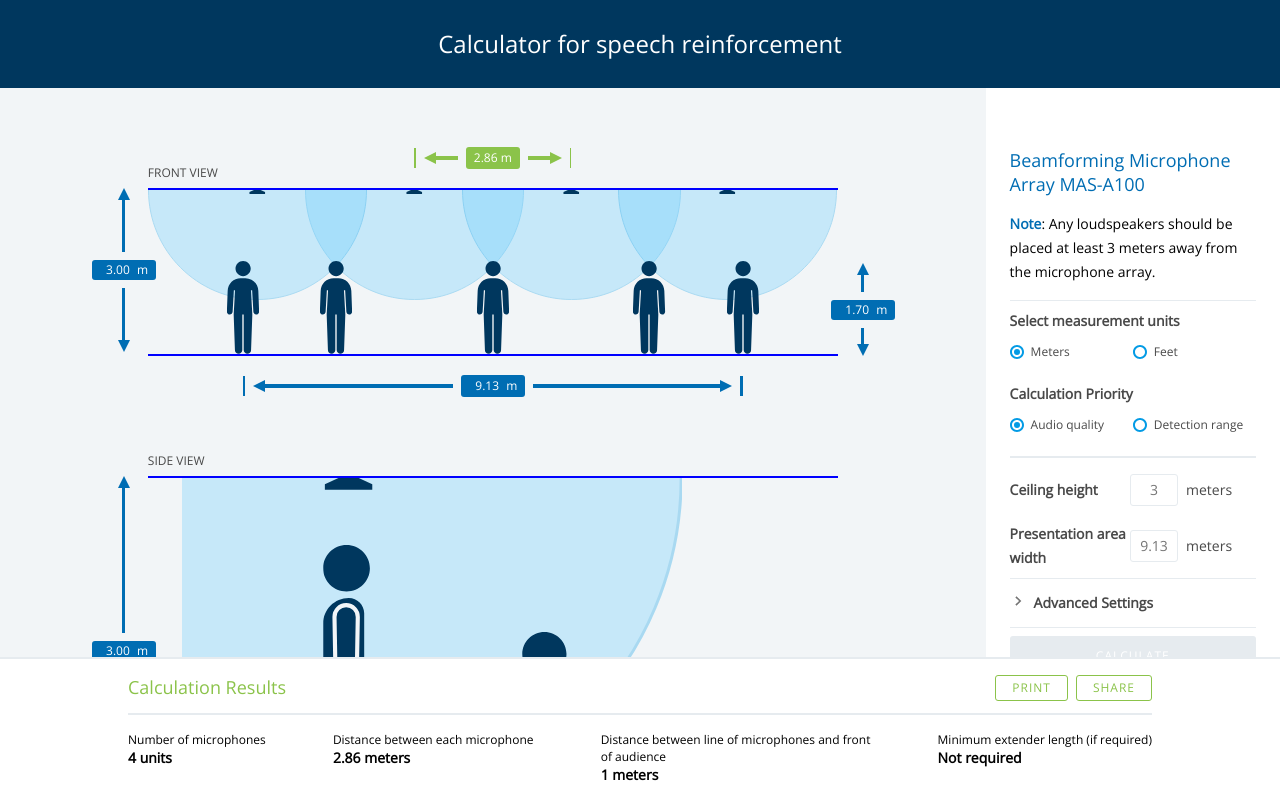
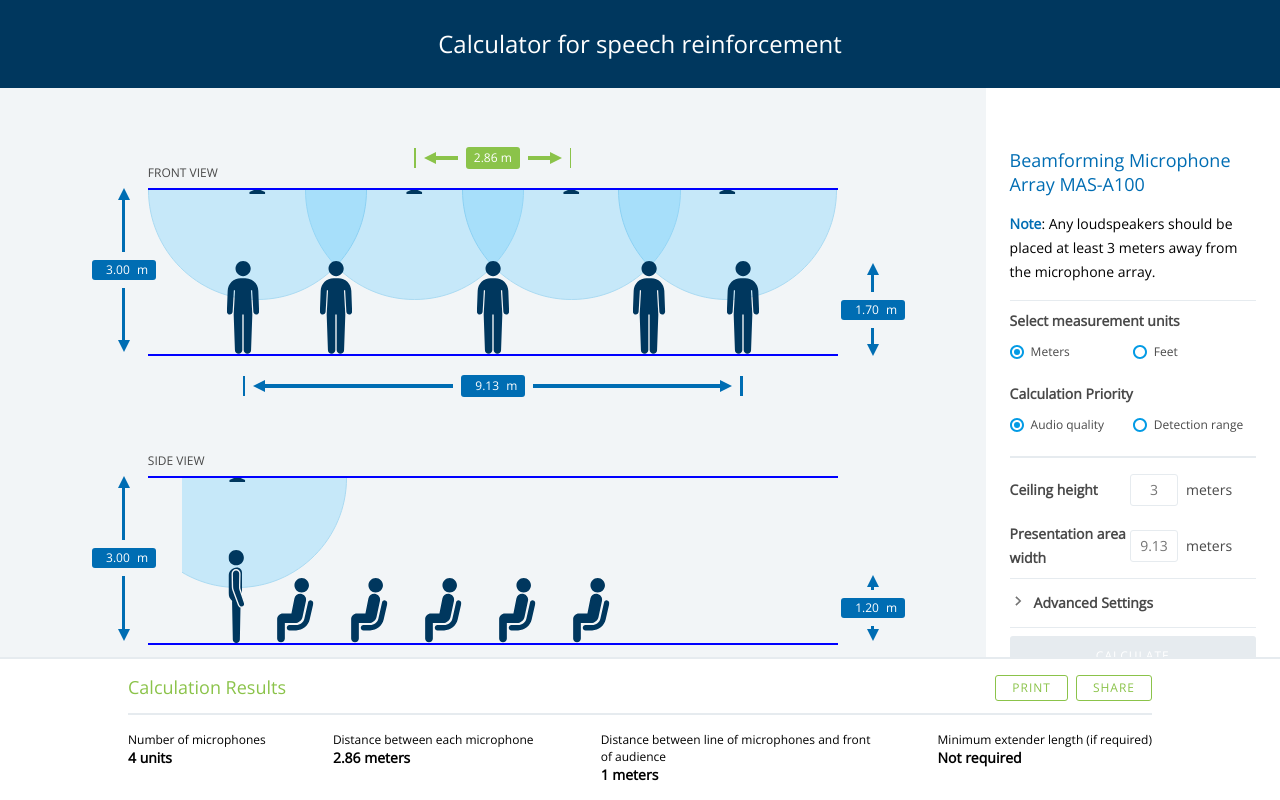
Before and after one commit to TE-9004062290/aerosmith-system-calculator, an Angular app: page / in a window 1280 px wide. Both pictures are taken after a click on the element "CALCULATE". Shown: the top 800 px of the page. Built offline with nearby package versions, Linux system fonts and the light colour scheme.

Commit message:
Keep side view presentation stage height equal to front view

```diff
--- a/src/app/components/graphical-stage/graphical-stage.component.html
+++ b/src/app/components/graphical-stage/graphical-stage.component.html
@@ -12,7 +12,7 @@
                     (updated)="updateInput('ceilingHeight', $event)"
                 ></app-measuring-stick>
             </div>
-            <div class="measuring-stick-overlay" style="position: absolute; bottom: 0; left: 85%">
+            <div class="measuring-stick-overlay" style="position: absolute; bottom: 0; left: 86%">
                 <app-measuring-stick orientation="vertical"
                     [height]="presenterWidth / graphicsService.presenterWidthHeight"
                     thinModeDirection="right"
@@ -25,7 +25,7 @@
                 ></app-measuring-stick>
             </div>
             <div *ngIf="calculatorService.hasFreshOutput && extenderLength > 0" class="measuring-stick-overlay" @animateOutputArea
-                style="position: absolute; top: 0; left: 85%">
+                style="position: absolute; top: 0; left: 86%">
                 <app-measuring-stick orientation="vertical"
                     [height]="extenderLength"
                     thinModeDirection="right"
@@ -110,9 +110,9 @@
         </div>
     </div>
     <div class="graphical-output-side">
-        <div #sideInfoWrapper class="stage-info-wrapper">
+        <div #sideInfoWrapper class="stage-info-wrapper" [ngStyle]="{'height': stageHeight + 'px'}">
             <div class="measuring-stick-overlay" style="position: absolute; top: 0; left: 10%;">
-                <app-measuring-stick orientation="vertical" [height]="350"
+                <app-measuring-stick orientation="vertical" [height]="stageHeight"
                     [isInput]="true"
                     [inputMin]="CalculatorMins.ceilingHeight"
                     [inputMax]="CalculatorMaxes.ceilingHeight"
@@ -120,8 +120,8 @@
                     (updated)="updateInput('ceilingHeight', $event)"
                 ></app-measuring-stick>
             </div>
-            <div class="measuring-stick-overlay" style="position: absolute; bottom: 0; left: 85%;">
-                <app-measuring-stick orientation="vertical" [height]="350 * calculatorService.audienceHeight / calculatorService.ceilingHeight"
+            <div class="measuring-stick-overlay" style="position: absolute; bottom: 0; left: 86%;">
+                <app-measuring-stick orientation="vertical" [height]="stageHeight * calculatorService.audienceHeight / calculatorService.ceilingHeight"
                     [isInput]="true"
                     thinModeDirection="right"
                     [inputMin]="CalculatorMins.audienceHeight"
@@ -134,7 +134,7 @@
             <div #sideWrapper class="stage-wrapper">
                 <div *ngIf="calculatorService.hasFreshOutput" @animateOutputArea
                     class="measuring-stick-overlay audience-distance-side"
-                    [ngStyle]="{'left': ((sideCapture / 2) + 43.28000000000003) + 'px'}">
+                    [ngStyle]="{'left': ((sideCapture / 2) + 54) + 'px'}">
                     <app-measuring-stick orientation="horizontal"
                         [width]="audienceDistance"
                         thinModeDirection="bottom"
@@ -162,7 +162,7 @@
                             </div>
                             <div *ngIf="calculatorService.hasFreshOutput" class="microphone-wrapper" @animateOutputArea
                                 [ngStyle]="{'width': (2 * sideCapture) + 'px', 'left': (sideCapture / 2) + 'px', 'position': 'absolute'}">
-                                <app-svg-microphone [calculationPriority]="calculatorService.calculationPriority" [extenderLength]="extenderSideLength"></app-svg-microphone>
+                                <app-svg-microphone [calculationPriority]="calculatorService.calculationPriority" [extenderLength]="extenderLength"></app-svg-microphone>
                             </div>
                         </div>
                     </div>
--- a/src/app/components/graphical-stage/graphical-stage.component.scss
+++ b/src/app/components/graphical-stage/graphical-stage.component.scss
@@ -85,7 +85,7 @@
     margin-top: 120px;
     height: 600px;
     .stage-info-wrapper {
-        height: 350px;
+        transition: height 0.25s linear;
         .stage-wrapper {
             height: 100%;
 
--- a/src/app/components/graphical-stage/graphical-stage.component.ts
+++ b/src/app/components/graphical-stage/graphical-stage.component.ts
@@ -167,10 +167,10 @@ export class GraphicalStageComponent implements OnInit {
     this.audienceDistance = this.getAudienceDistance();
     this.captureTop = this.getRadiusTopPosition(null);
     this.audience = this.getAudienceArray();
-    console.log(this.audience);
   }
 
   private calculateStageHeight(mode: RatioMode) {
+    console.log(mode);
     switch (mode) {
       case RatioMode.Height:
         return this.pageHeight / 2;
@@ -214,12 +214,12 @@ export class GraphicalStageComponent implements OnInit {
 
   private getPresenterSideWidth(): number {
     const presenterCeilingRatio = this.calculatorService.presenterHeight / this.calculatorService.ceilingHeight;
-    return presenterCeilingRatio * this.sideWrapperHeight * SvgStandingPersonComponent.SIDE_WIDTH_HEIGHT_RATIO;
+    return presenterCeilingRatio * this.stageHeight * SvgStandingPersonComponent.SIDE_WIDTH_HEIGHT_RATIO;
   }
 
   private getAudienceWidth(): number {
     const audienceCeilingRatio = this.calculatorService.audienceHeight / this.calculatorService.ceilingHeight;
-    return audienceCeilingRatio * this.sideWrapperHeight * SvgStandingPersonComponent.SITTING_WIDTH_HEIGHT_RATIO;
+    return audienceCeilingRatio * this.stageHeight * SvgStandingPersonComponent.SITTING_WIDTH_HEIGHT_RATIO;
   }
 
   private getRadiusWidthPercentage(): number {
@@ -231,7 +231,7 @@ export class GraphicalStageComponent implements OnInit {
   private getSideRadius(): number {
     const radius = this.calculatorService.captureRadius;
     const captureRadiusHeightRatio = radius / this.calculatorService.ceilingHeight;
-    return captureRadiusHeightRatio * this.sideWrapperHeight;
+    return captureRadiusHeightRatio * this.stageHeight;
   }
 
   private getRadiusTopPosition(numMicrophone): number {
@@ -248,9 +248,9 @@ export class GraphicalStageComponent implements OnInit {
 
   private getAudienceDistance(): number {
     if (!this.calculatorService.hasFreshOutput) {
-      return this.sideWrapperHeight * (1 * this.calculatorService.unitConversion) / this.calculatorService.ceilingHeight;
+      return this.stageHeight * (1 * this.calculatorService.unitConversion) / this.calculatorService.ceilingHeight;
     }
-    return (this.calculatorService.audienceDistance / this.calculatorService.ceilingHeight * this.sideWrapperHeight);
+    return (this.calculatorService.audienceDistance / this.calculatorService.ceilingHeight * this.stageHeight);
   }
 
   private getAudienceArray(): any {
--- a/src/app/components/measuring-stick/measuring-stick.component.html
+++ b/src/app/components/measuring-stick/measuring-stick.component.html
@@ -1,6 +1,6 @@
 <ng-container [ngSwitch]="orientation">
     <div *ngSwitchCase="'horizontal'" [attr.mode]="mode" [attr.mode-direction]="thinModeDirection"
-        class="horizontal-measure" [ngClass]="{'measurable-input': isInput}" [ngStyle]="{'width': width + 'px'}">
+        class="horizontal-measure" [ngClass]="{'measurable-input': isInput, 'measurable-output': !isInput}" [ngStyle]="{'width': width + 'px'}">
         <div class="stick left">
             <div class="stop"></div>
             <div class="arrow">
@@ -31,7 +31,9 @@
             <div class="stop"></div>
         </div>
     </div>
-    <div *ngSwitchCase="'vertical'" [attr.mode]="mode" [attr.mode-direction]="thinModeDirection" class="vertical-measure" [ngClass]="{'measurable-input': isInput}" [ngStyle]="{'height': height + 'px'}">
+    <div *ngSwitchCase="'vertical'" [attr.mode]="mode" [attr.mode-direction]="thinModeDirection" class="vertical-measure"
+        [ngClass]="{'measurable-input': isInput, 'measurable-output': !isInput}"
+        [ngStyle]="{'height': height + 'px'}">
         <div class="stick top">
             <div class="arrow"></div>
             <div class="bar"></div>
--- a/src/app/components/measuring-stick/measuring-stick.component.scss
+++ b/src/app/components/measuring-stick/measuring-stick.component.scss
@@ -31,6 +31,38 @@
             border-right-color: #8BC34A;
         }
     }
+}
+
+.measurable-output {
+    .bar {
+        background-color: #8BC34A;
+    }
+    .stop {
+        background-color: #8BC34A;
+    }
+    .stick {
+        &.top {
+            .arrow {
+                border-bottom-color: #8BC34A !important;
+            }
+        }
+        &.right {
+            .arrow {
+                border-left-color: #8BC34A !important;
+            }
+        }
+        &.bottom {
+            .arrow {
+                border-top-color: #8BC34A !important;
+            }
+        }
+        &.left {
+            .arrow {
+                border-right-color: #8BC34A !important;
+            }
+        }
+    }
+
 }
 
 .measurable-input {
@@ -106,11 +138,34 @@ input[type=number]::-webkit-outer-spin-button {
     margin: 0 auto;
     transition: width .25s linear;
     &[mode='thin'] {
+        .stop {
+            height: 80%;
+            width: 4px;
+        }
+        .arrow {
+            border-top: 4px solid transparent !important;
+            border-bottom: 4px solid transparent !important;
+        }
+        .bar {
+            height: 2px !important;
+        }
         .stick.left {
             margin-right: 0px;
+            .stop {
+                margin-right: 2px;
+            }
+            .arrow {
+                border-right: 6px solid;
+            }
         }
         .stick.right {
             margin-left: 0px;
+            .stop {
+                margin-left: 2px;
+            }
+            .arrow {
+                border-left: 6px solid;
+            }
         }
         .inputs-input, .inputs-output {
             position: absolute;
@@ -169,11 +224,24 @@ input[type=number]::-webkit-outer-spin-button {
     align-items: center;
     // justify-content: center;
     &[mode='thin'] {
+        .arrow {
+            border-left: 4px solid transparent !important;
+            border-right: 4px solid transparent !important;
+        }
+        .bar {
+            width: 2px;
+        }
         .stick.top {
             margin-bottom: 0px;
+            .arrow {
+                border-bottom: 6px solid;
+            }
         }
         .stick.bottom {
             margin-top: 0px;
+            .arrow {
+                border-top: 6px solid;
+            }
         }
         .inputs-input, .inputs-output {
             position: absolute;
```
